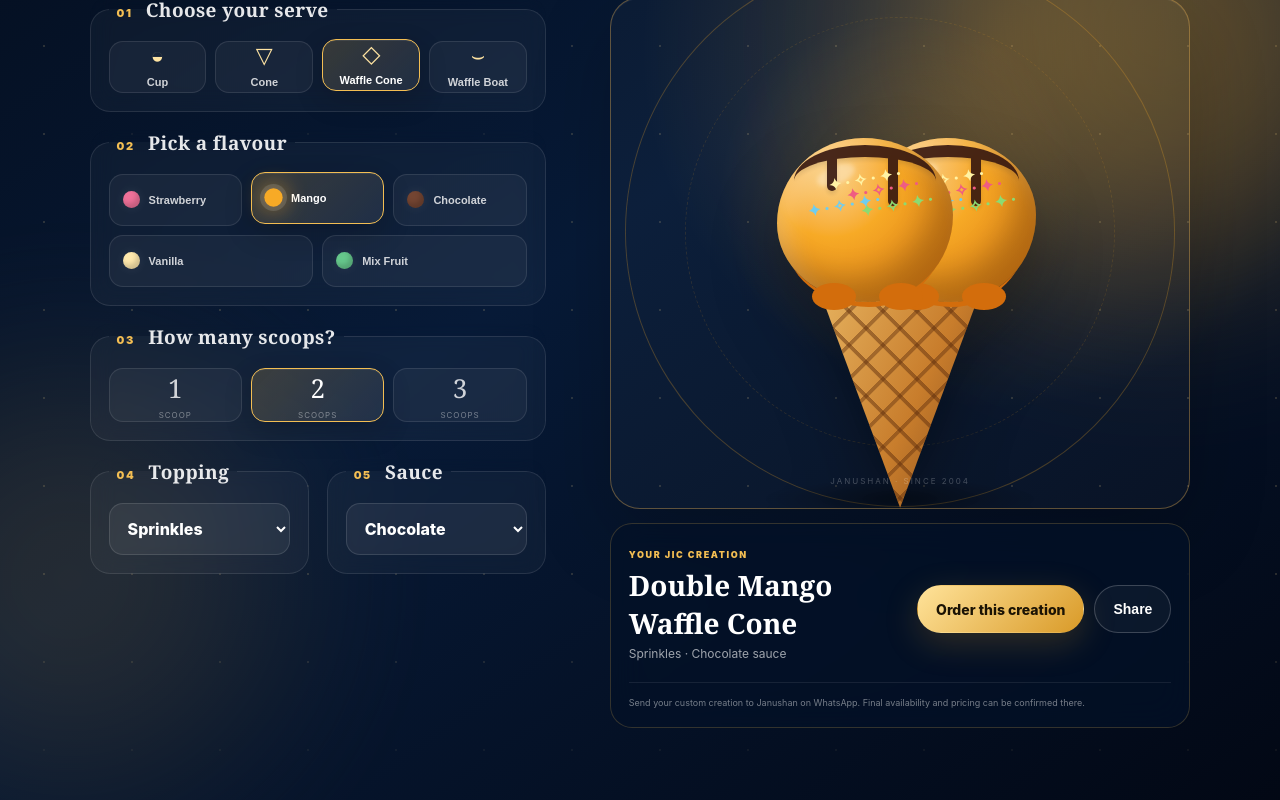
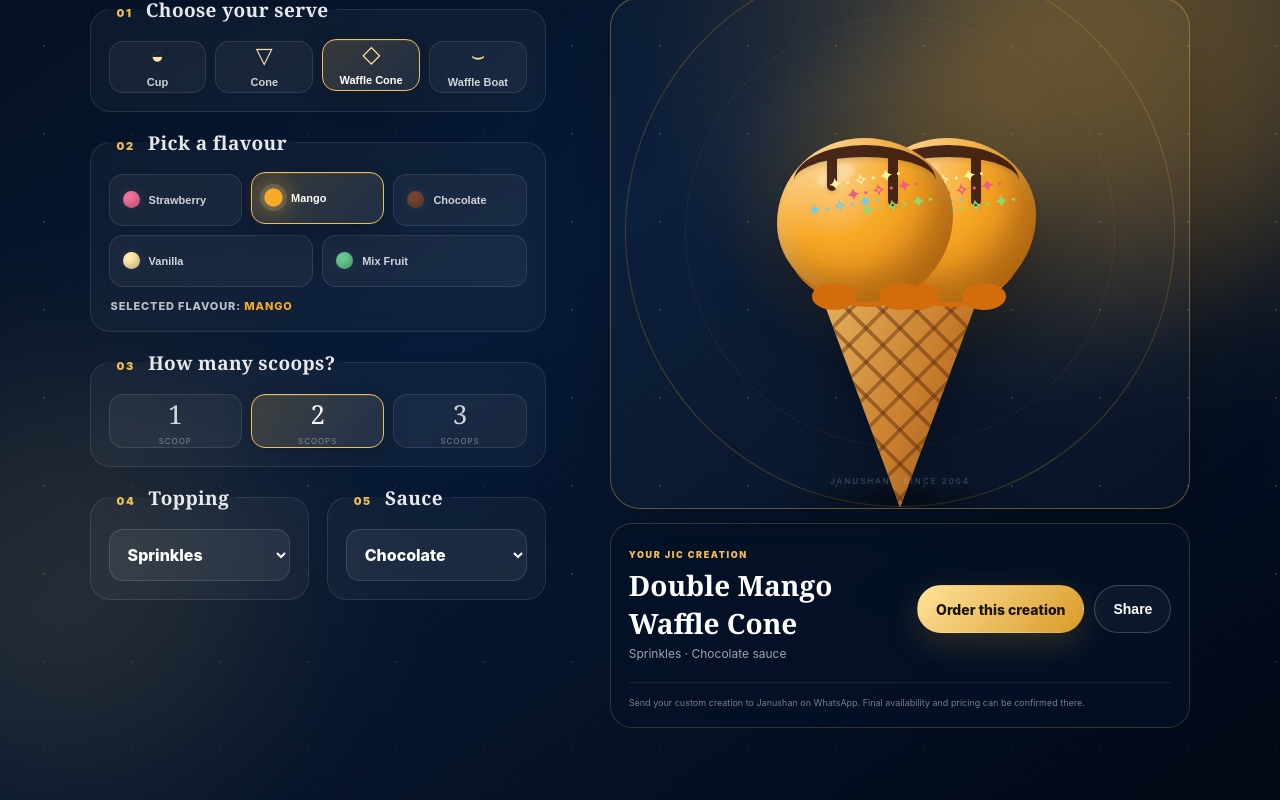
Before and after one commit to Harshan-Balakrishnan/JanushanIceCream_Website, a Next.js app: page / in a window 1280 px wide. Shown: the part 4520-5320 px from the top of the page. Built offline with nearby package versions, Linux system fonts and the light colour scheme; no server answers; the database is empty.

Commit message:
Improve builder selection feedback

```diff
--- a/components/IceCreamBuilder.tsx
+++ b/components/IceCreamBuilder.tsx
@@ -72,9 +72,9 @@ export default function IceCreamBuilder() {
       <header className="builder-heading"><p className="section-kicker">BUILD YOUR DREAM ICE CREAM</p><h2 id="builder-title">Make it yours.<br /><em>One delicious choice at a time.</em></h2><p>Choose your serve, flavour, scoops and finish. Your JIC creation changes live as you build it.</p></header>
       <div className="builder-layout">
         <div className="builder-controls" aria-label="Ice cream builder controls">
-          <fieldset><legend><span>01</span> Choose your serve</legend><div className="builder-options builder-options-four">{bases.map((item) => <button type="button" key={item.id} className={base === item.id ? "is-active" : ""} onClick={() => setBase(item.id)}><i>{item.icon}</i><strong>{item.name}</strong></button>)}</div></fieldset>
-          <fieldset><legend><span>02</span> Pick a flavour</legend><div className="builder-options flavour-choice-row">{flavours.map((item) => <button type="button" key={item.id} className={flavour === item.id ? "is-active" : ""} onClick={() => setFlavour(item.id)}><i className="flavour-dot" style={{ background: item.colour }} /><strong>{item.name}</strong></button>)}</div></fieldset>
-          <fieldset><legend><span>03</span> How many scoops?</legend><div className="scoop-counter" role="group" aria-label="Number of scoops">{[1, 2, 3].map((count) => <button type="button" key={count} className={scoops === count ? "is-active" : ""} onClick={() => setScoops(count)}>{count}<small>{count === 1 ? "SCOOP" : "SCOOPS"}</small></button>)}</div></fieldset>
+          <fieldset><legend><span>01</span> Choose your serve</legend><div className="builder-options builder-options-four">{bases.map((item) => <button type="button" key={item.id} className={base === item.id ? "is-active" : ""} aria-pressed={base === item.id} onClick={() => setBase(item.id)}><i>{item.icon}</i><strong>{item.name}</strong></button>)}</div></fieldset>
+          <fieldset><legend><span>02</span> Pick a flavour</legend><div className="builder-options flavour-choice-row">{flavours.map((item) => <button type="button" key={item.id} className={flavour === item.id ? "is-active" : ""} aria-pressed={flavour === item.id} onClick={() => setFlavour(item.id)}><i className="flavour-dot" style={{ background: item.colour }} /><strong>{item.name}</strong></button>)}</div><p aria-live="polite" style={{ margin: "12px 2px 0", color: "rgba(255,255,255,.72)", fontSize: 11, fontWeight: 800, letterSpacing: ".08em", textTransform: "uppercase" }}>Selected flavour: <span style={{ color: activeFlavour.colour }}>{activeFlavour.name}</span></p></fieldset>
+          <fieldset><legend><span>03</span> How many scoops?</legend><div className="scoop-counter" role="group" aria-label="Number of scoops">{[1, 2, 3].map((count) => <button type="button" key={count} className={scoops === count ? "is-active" : ""} aria-pressed={scoops === count} onClick={() => setScoops(count)}>{count}<small>{count === 1 ? "SCOOP" : "SCOOPS"}</small></button>)}</div></fieldset>
           <div className="builder-control-pair"><fieldset><legend><span>04</span> Topping</legend><select value={topping} onChange={(event) => setTopping(event.target.value as ToppingId)}>{toppings.map((item) => <option value={item.id} key={item.id}>{item.name}</option>)}</select></fieldset><fieldset><legend><span>05</span> Sauce</legend><select value={sauce} onChange={(event) => setSauce(event.target.value as SauceId)}>{sauces.map((item) => <option value={item.id} key={item.id}>{item.name}</option>)}</select></fieldset></div>
         </div>
         <div className="builder-stage-wrap">
```
